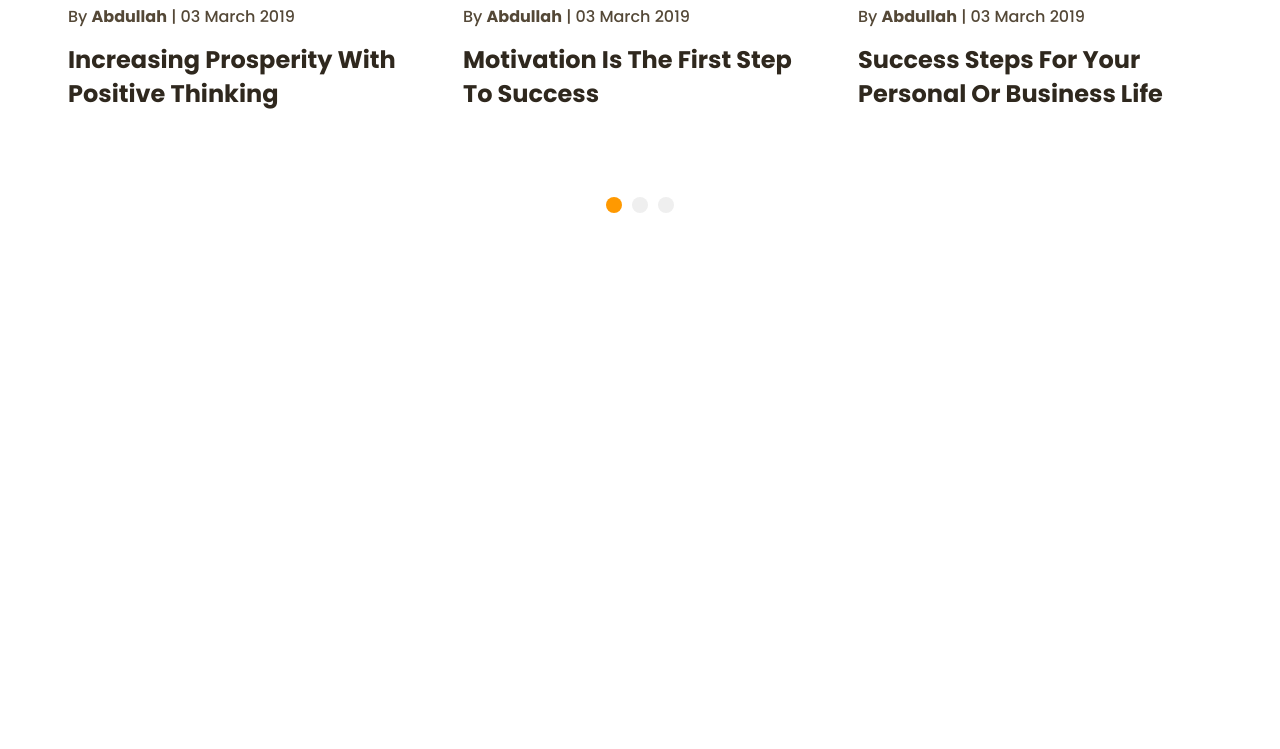
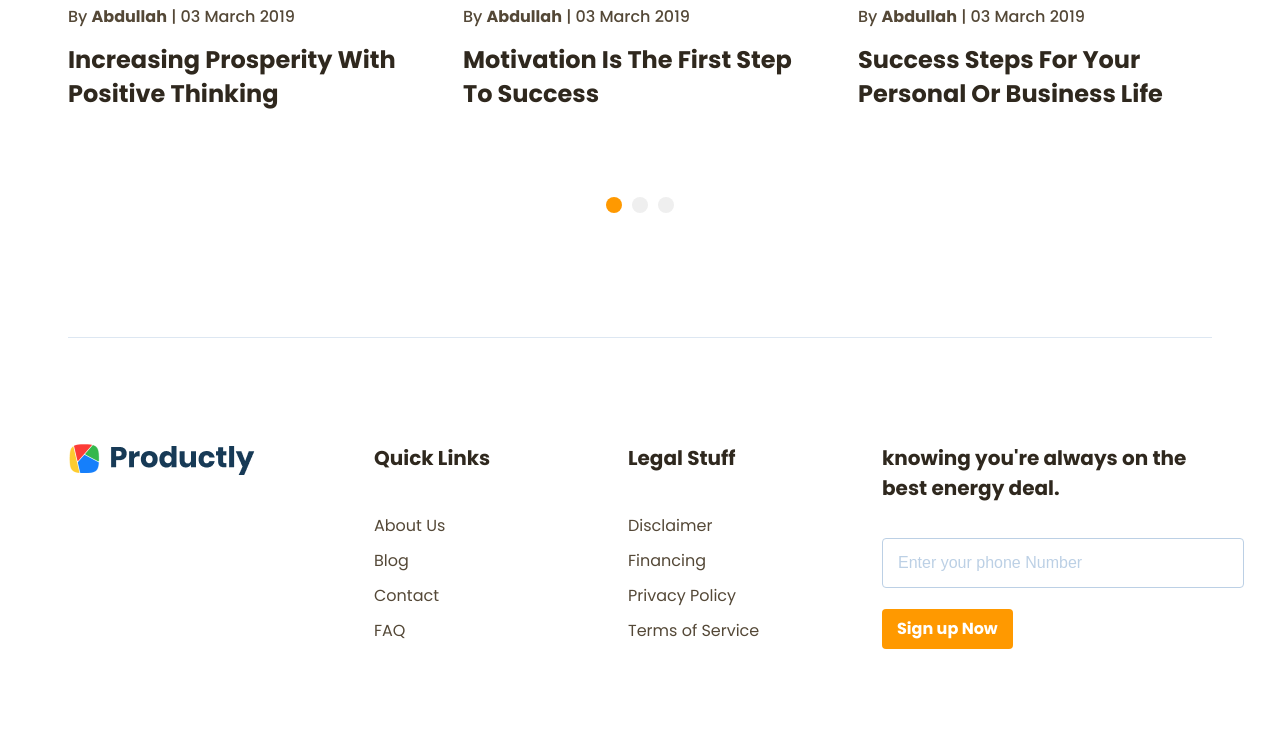
Before and after one commit to breaking16/product, a plain HTML site: page index.html in a window 1280 px wide. Shown: the part 4736-5485 px from the top of the page. Before the commit the page ends 5073 px from the top, so only its background shows below. Drawn offline with nearby package versions, Linux system fonts and the light colour scheme.

Commit message:
3half 3paarty

```diff
--- a/css/style.css
+++ b/css/style.css
@@ -480,3 +480,65 @@ button {
 .slick-dots .slick-active button {
   background-color: rgb(255, 153, 0);
 }
+
+/***************************************/
+
+.footer__inner {
+  padding: 105px 0 100px;
+  border-top: 1px solid rgba(188, 208, 229, 0.5);
+  display: flex;
+  justify-content: space-between;
+}
+
+.footer__menu {
+  width: 135px;
+}
+
+.footer__menu-title,
+.footer__form-text {
+  color: rgb(47, 40, 30);
+  font-size: 20px;
+  font-weight: 700;
+  line-height: 30px;
+  margin-bottom: 35px;
+}
+
+.footer__list {
+  list-style: none;
+}
+
+.footer__menu-link {
+  color: rgb(84, 72, 55);
+  font-size: 16px;
+  font-weight: 400;
+  line-height: 35px;
+  text-decoration: none;
+}
+
+.footer__form {
+  width: 330px;
+}
+
+.footer__form-input {
+  border: 1px solid rgb(188, 208, 229);
+  height: 48px;
+  padding: 0 15px;
+  border-radius: 4px;
+  width: 100%;
+  margin-bottom: 21px;
+  display: inline-block;
+}
+
+.footer__form-input::placeholder {
+  color: rgb(188, 208, 229);
+  font-size: 16px;
+  line-height: 28;
+}
+
+.footer__form-btn {
+  background-color: rgb(255, 153, 0);
+  border-radius: 4px;
+  color: rgb(255, 255, 255);
+  padding: 8px 15px;
+  border: none;
+}
--- a/index.html
+++ b/index.html
@@ -337,6 +337,75 @@
     </div>
   </section>
 
+  <footer class="footer">
+    <div class="container">
+      <div class="footer__inner">
+        <a class="logo" href="#">
+          <img class="logo__img" src="images/logo.png" alt="logo">
+        </a>
+        <div class="footer__menu">
+          <h6 class="footer__menu-title">Quick Links</h6>
+          <ul class="footer__list">
+            <li class="footer__menu-item">
+              <a class="footer__menu-link" href="#">
+                About Us
+              </a>
+            </li>
+            <li class="footer__menu-item">
+              <a class="footer__menu-link" href="#">
+                Blog
+              </a>
+            </li>
+            <li class="footer__menu-item">
+              <a class="footer__menu-link" href="#">
+                Contact
+              </a>
+            </li>
+            <li class="footer__menu-item">
+              <a class="footer__menu-link" href="#">
+                FAQ
+              </a>
+            </li>
+          </ul>
+        </div>
+        <div class="footer__menu">
+          <h6 class="footer__menu-title">Legal Stuff</h6>
+          <ul class="footer__list">
+            <li class="footer__menu-item">
+              <a class="footer__menu-link" href="#">
+                Disclaimer
+              </a>
+            </li>
+            <li class="footer__menu-item">
+              <a class="footer__menu-link" href="#">
+                Financing
+              </a>
+            </li>
+            <li class="footer__menu-item">
+              <a class="footer__menu-link" href="#">
+                Privacy Policy
+              </a>
+            </li>
+            <li class="footer__menu-item">
+              <a class="footer__menu-link" href="#">
+                Terms of Service
+              </a>
+            </li>
+          </ul>
+        </div>
+        <form class="footer__form" action="#">
+          <p class="footer__form-text">
+            knowing you're always on the best energy deal.
+          </p>
+          <input class="footer__form-input" type="text" placeholder="Enter your phone Number">
+          <button class="footer__form-btn" type="submit">Sign up Now</button>
+        </form>
+      </div>
+    </div>
+  </footer>
+
+
+
   <script src="https://ajax.googleapis.com/ajax/libs/jquery/3.4.1/jquery.min.js"></script>
   <script src="js/slick.min.js"></script>
   <script src="js/jquery.fancybox.min.js"></script>
```
